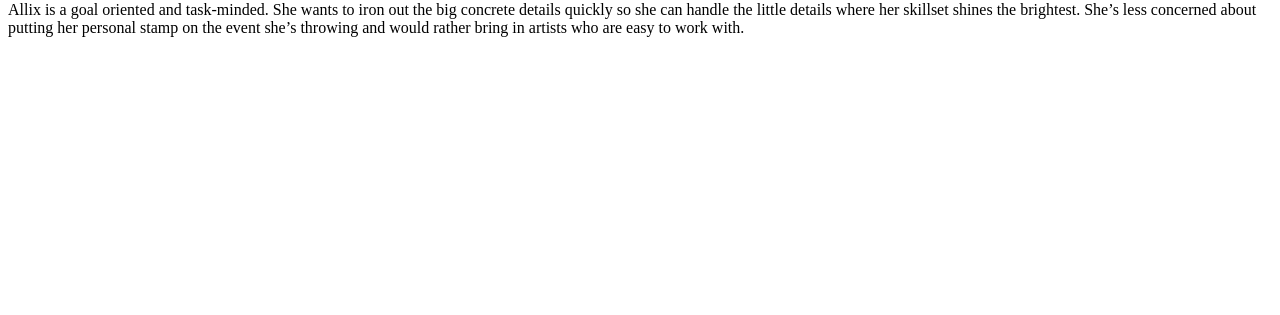
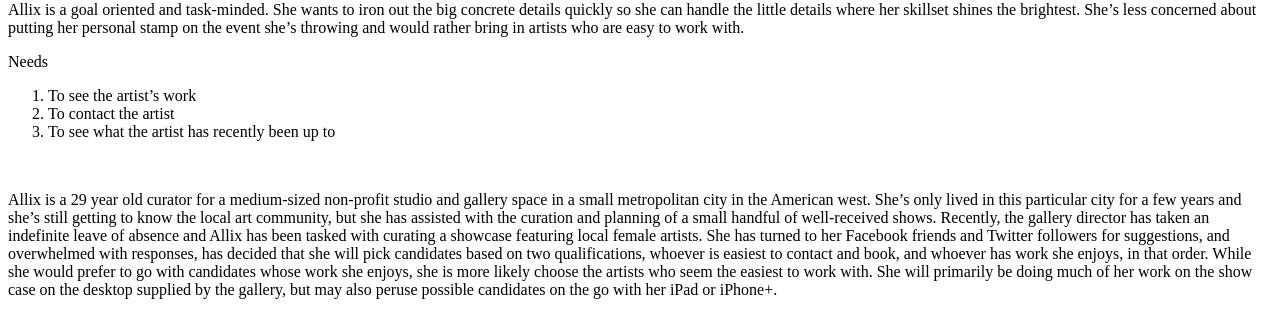
Before and after one commit to zleyba/kellehfish, a PHP site: page /milestone-1.php in a window 1280 px wide. Shown: the part 865-1180 px from the top of the page. Before the commit the page ends 902 px from the top, so only its background shows below. Run offline with PHP 8.4, Linux system fonts and the light colour scheme.

Commit message:
fleshing out the content and page structure

```diff
--- a/public_html/documentation/milestone-1.php
+++ b/public_html/documentation/milestone-1.php
@@ -42,11 +42,42 @@
 				<h4>“I’m so excited to get the ball rolling with the upcoming local-women's showcase!”</h4>
 			</div>
 
-			<div ="descript">
+			<div class="descript">
 			<p> Allix is a goal oriented and task-minded. She wants to iron out the big concrete details quickly so she
 			can handle the little details where her skillset shines the brightest. She’s less concerned about putting her
 			personal stamp on the event she’s throwing and would rather bring in artists who are easy to work with.</p>
 		</div>
+		<div class="needs">
+			Needs
+			<ol>
+				<li>To see the artist’s work
+				<li>To contact the artist
+				<li>To see what the artist has recently been up to
+			</ol>
+
+			<!--ol>Goals
+				<li>Put together a show featuring exclusively local, female talent.
+				<li>Put the show together as fast as possible to begin promotion ASAP
+			</ol-->
+
+			</div>
+
+		<br>
+
+			<div class="goals">
+					<p>Allix is a 29 year old curator for a medium-sized non-profit studio and gallery space in a small
+				metropolitan city in the American west. She’s only lived in this particular city for a few years
+				and she’s still getting to know the local art community, but she has assisted with the curation and
+				planning of a small handful of well-received shows. Recently, the gallery director has taken an indefinite
+				leave of absence and Allix has been tasked with curating a showcase featuring local female artists. She
+				has turned to her Facebook friends and Twitter followers for suggestions, and overwhelmed with responses,
+				has decided that she will pick candidates based on two qualifications, whoever is easiest to contact and
+				book, and whoever has work she enjoys, in that order. While she would prefer to go with candidates whose
+				work she enjoys, she is more likely choose the artists who seem the easiest to work with. She will primarily
+				be doing much of her work on the show case on the desktop supplied by the gallery, but may also peruse
+				possible candidates on the go with her iPad or iPhone+.</p>
+
+			</div>
 
 		</div>
 	</body>
```
